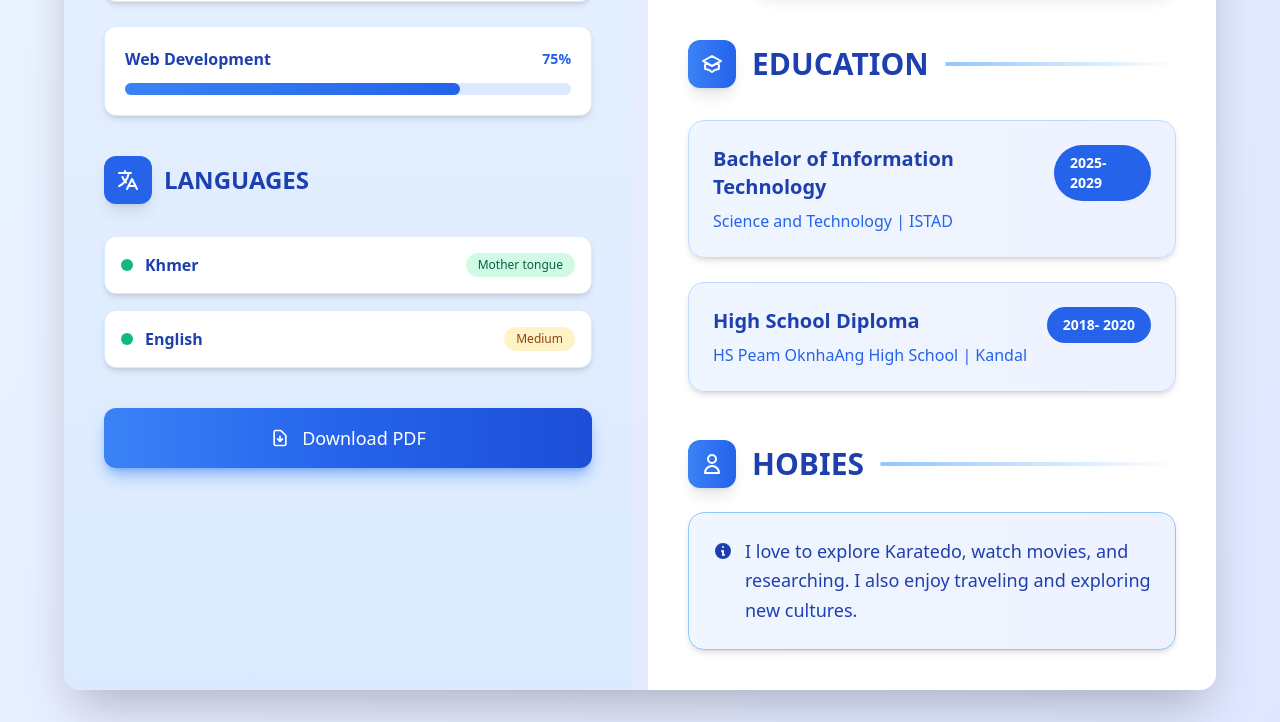
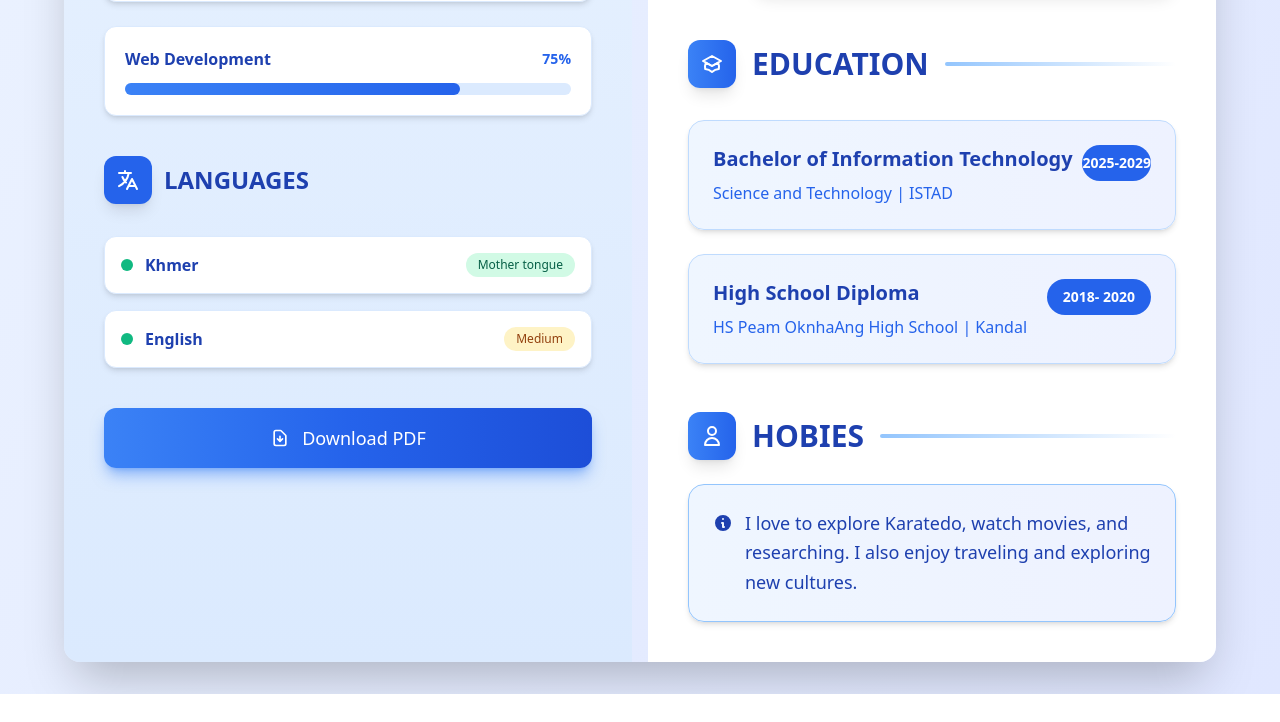
Before and after one commit to rotanaeav/Resume-Rotana-Eav, a website: page src/index.html in a window 1280 px wide. Shown: the part 1385-2107 px from the top of the page. After the commit the page ends 2079 px from the top, so only its background shows below. Drawn offline with nearby package versions, Linux system fonts and the light colour scheme.

Commit message:
Update download link and fix edu2 span

```diff
--- a/src/index.html
+++ b/src/index.html
@@ -301,6 +301,7 @@
             </section>
 
             <!-- Download Button  -->
+            <a href="#" download>
             <button type="button"
               class="w-full text-white bg-gradient-to-r from-blue-500 via-blue-600 to-blue-700 hover:bg-gradient-to-br focus:ring-4 focus:outline-none focus:ring-blue-300 shadow-lg shadow-blue-500/50 font-medium rounded-xl text-lg px-6 py-4 text-center inline-flex items-center justify-center gap-3 transition-all duration-300 hover:scale-105">
               <svg class="w-5 h-5" fill="none" stroke="currentColor" viewBox="0 0 24 24">
@@ -310,6 +311,7 @@
               </svg>
               Download PDF
             </button>
+          </a>
           </div>
           <!-- right side -->
           <div class="flex-1 p-8 lg:p-10 bg-white">
@@ -469,7 +471,7 @@
                       </p>
                     </div>
                     <span
-                      class="bg-blue-600 text-white text-sm font-semibold px-4 py-2 rounded-full mt-2 sm:mt-0">2025-2029</span>
+                      class="bg-blue-600 text-white text-sm font-semibold px-3.5 py-2 rounded-full mt-2 sm:mt-0">2025-2029</span>
                   </div>
                 </div>
 
```
